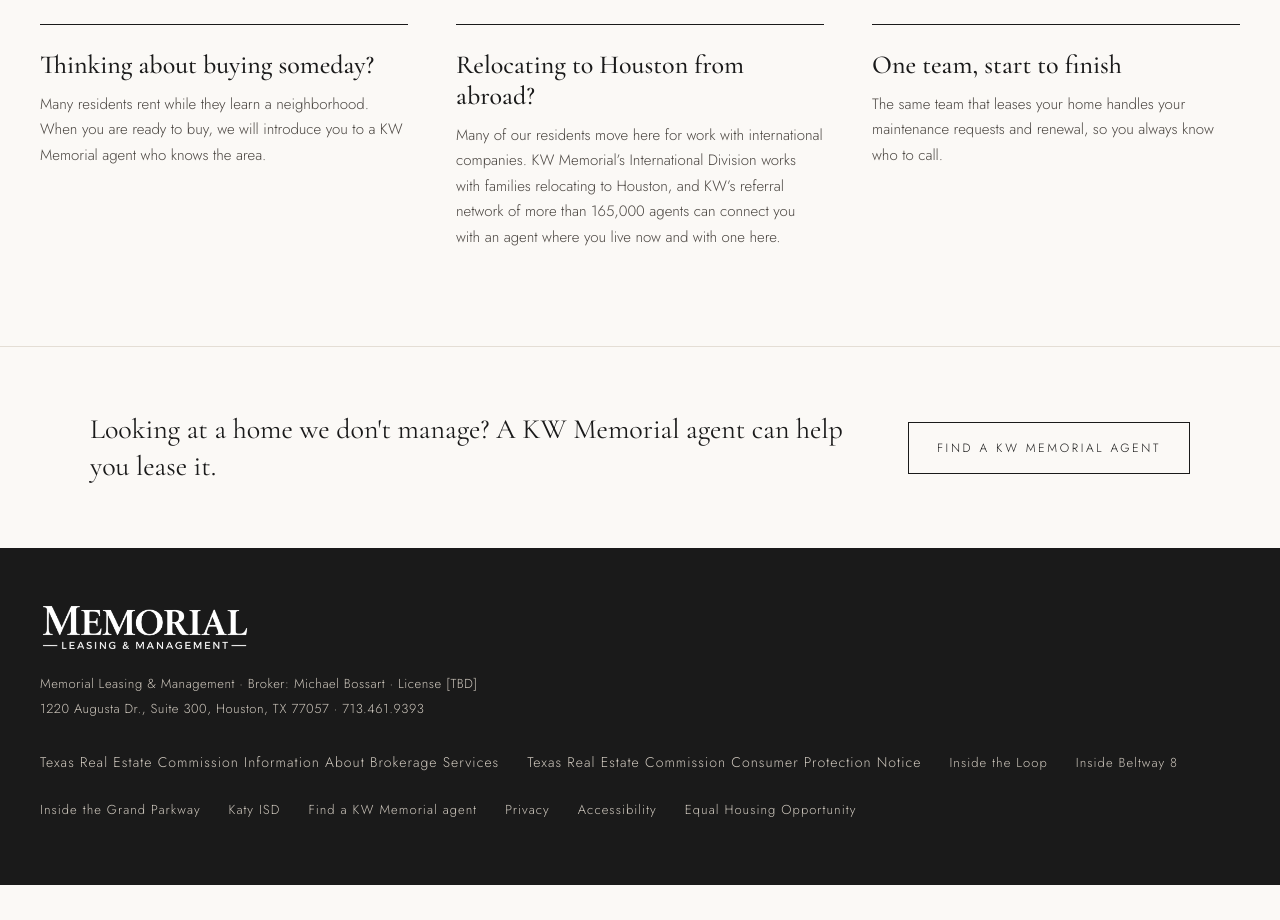
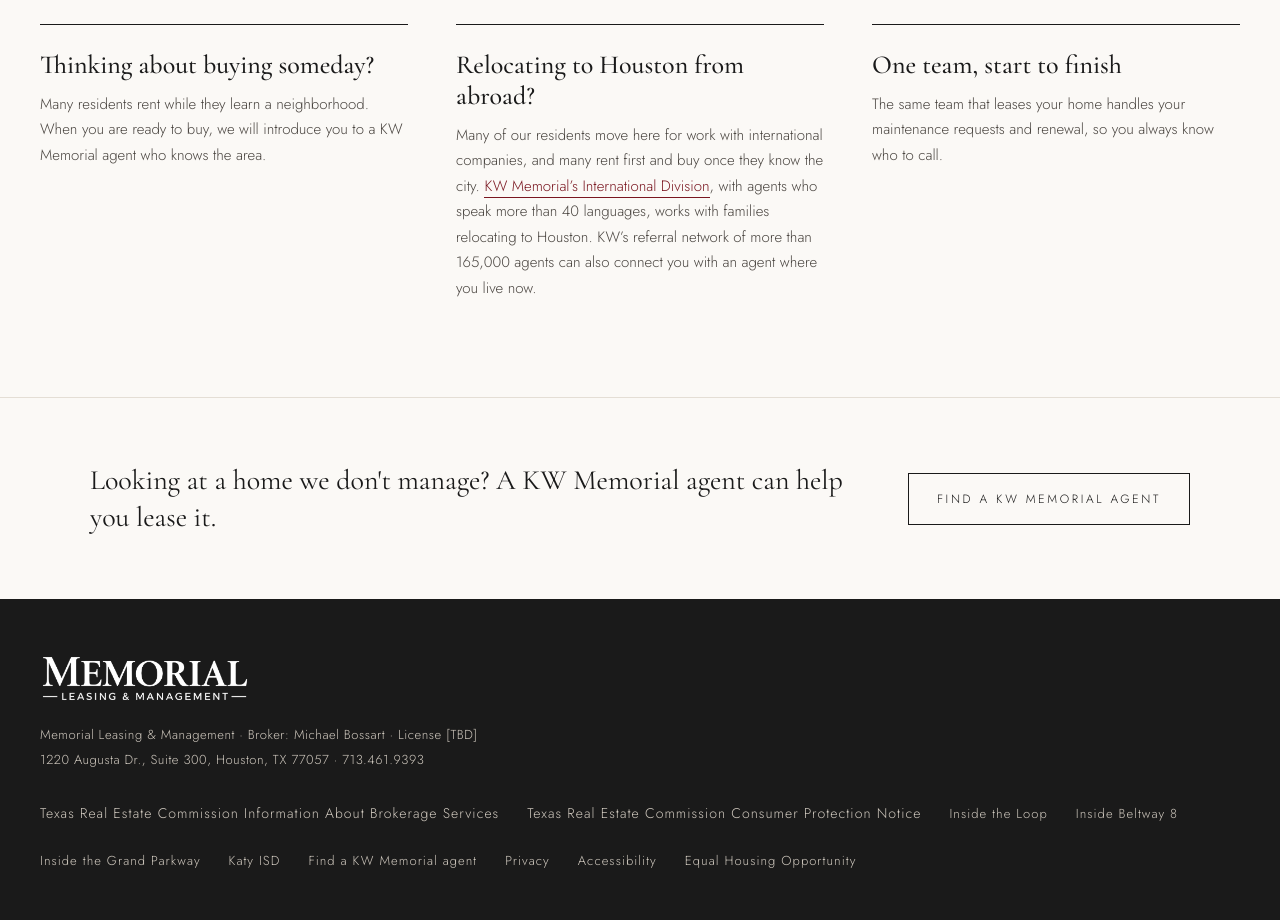
Before and after one commit to kwmemorial/memorialleasing, a plain HTML site: page residents.html in a window 1280 px wide. Shown: the part 5180-6100 px from the top of the page. Before the commit the page ends 6065 px from the top, so only its background shows below. Drawn offline with nearby package versions, Linux system fonts and the light colour scheme.

Commit message:
Link the International Division and add its details to relocation cards
Co-Authored-By: Claude Opus 5.5 <noreply@anthropic.com>
Claude-Session: https://claude.ai/code/session_01MwMjSN39aLZJN6SsGsi24Z

```diff
--- a/residents.html
+++ b/residents.html
@@ -141,7 +141,7 @@ img,video{max-width:100%}
 
 <section style="max-width: 1360px; margin: 0 auto; padding: 96px 40px; display: grid; grid-template-columns: repeat(auto-fit, minmax(300px, 1fr)); gap: 48px">
 <div style="display: flex; flex-direction: column; gap: 12px; border-top: 1px solid #1A1A1A; padding-top: 24px"><h3 style="margin: 0; font-family: 'Cormorant Garamond', serif; font-weight: 500; font-size: 26px">Thinking about buying someday?</h3><p style="margin: 0; font-size: 15px; line-height: 1.7; color: #4A4540">Many residents rent while they learn a neighborhood. When you are ready to buy, we will introduce you to a KW Memorial agent who knows the area.</p></div>
-<div style="display: flex; flex-direction: column; gap: 12px; border-top: 1px solid #1A1A1A; padding-top: 24px"><h3 style="margin: 0; font-family: 'Cormorant Garamond', serif; font-weight: 500; font-size: 26px">Relocating to Houston from abroad?</h3><p style="margin: 0; font-size: 15px; line-height: 1.7; color: #4A4540">Many of our residents move here for work with international companies. KW Memorial&rsquo;s International Division works with families relocating to Houston, and KW&rsquo;s referral network of more than 165,000 agents can connect you with an agent where you live now and with one here.</p></div>
+<div style="display: flex; flex-direction: column; gap: 12px; border-top: 1px solid #1A1A1A; padding-top: 24px"><h3 style="margin: 0; font-family: 'Cormorant Garamond', serif; font-weight: 500; font-size: 26px">Relocating to Houston from abroad?</h3><p style="margin: 0; font-size: 15px; line-height: 1.7; color: #4A4540">Many of our residents move here for work with international companies, and many rent first and buy once they know the city. <a href="https://careers.kwmemorial.com/international/" target="_blank" rel="noopener" style="color: #7A1620; border-bottom: 1px solid #7A1620">KW Memorial&rsquo;s International Division</a>, with agents who speak more than 40 languages, works with families relocating to Houston. KW&rsquo;s referral network of more than 165,000 agents can also connect you with an agent where you live now.</p></div>
 <div style="display: flex; flex-direction: column; gap: 12px; border-top: 1px solid #1A1A1A; padding-top: 24px"><h3 style="margin: 0; font-family: 'Cormorant Garamond', serif; font-weight: 500; font-size: 26px">One team, start to finish</h3><p style="margin: 0; font-size: 15px; line-height: 1.7; color: #4A4540">The same team that leases your home handles your maintenance requests and renewal, so you always know who to call.</p></div>
 </section>
 <section style="border-top: 1px solid #E4DED5">
```
Also changed, not shown: owners.html (+1 -1 lines).
